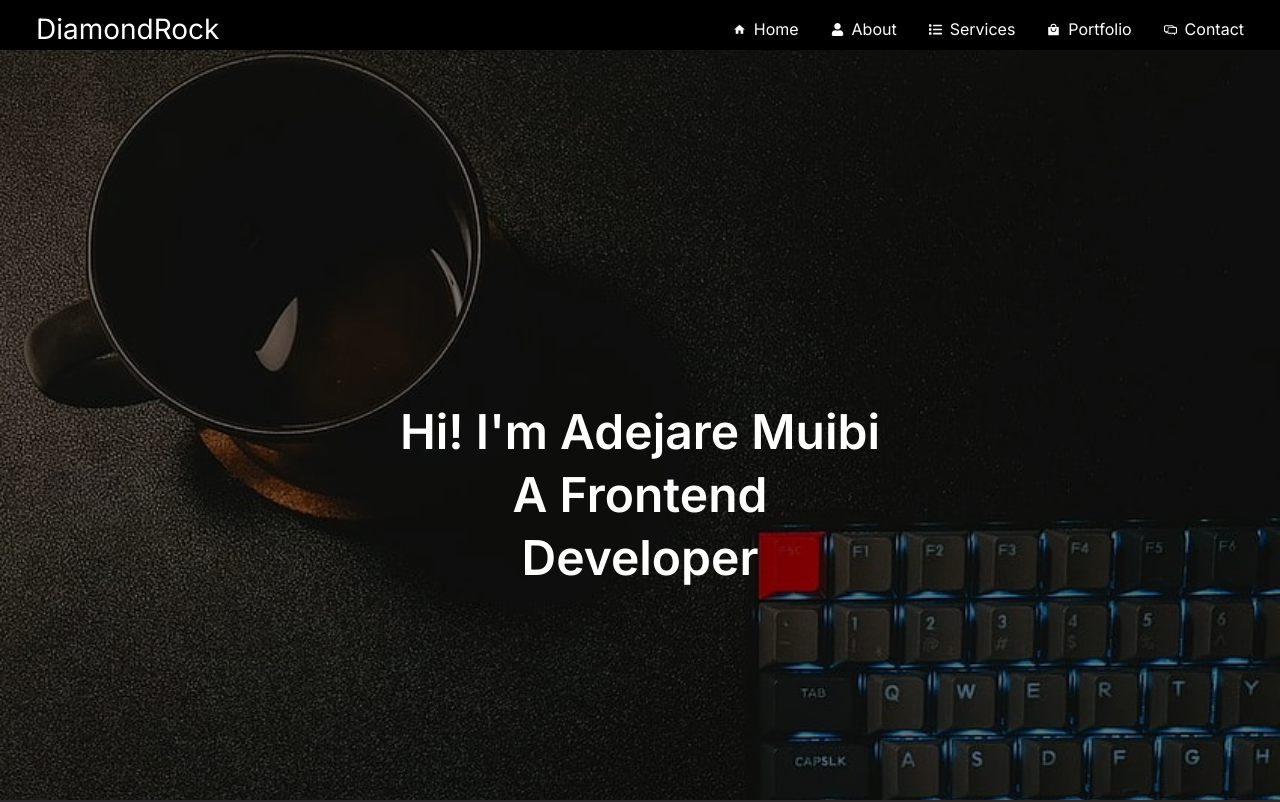
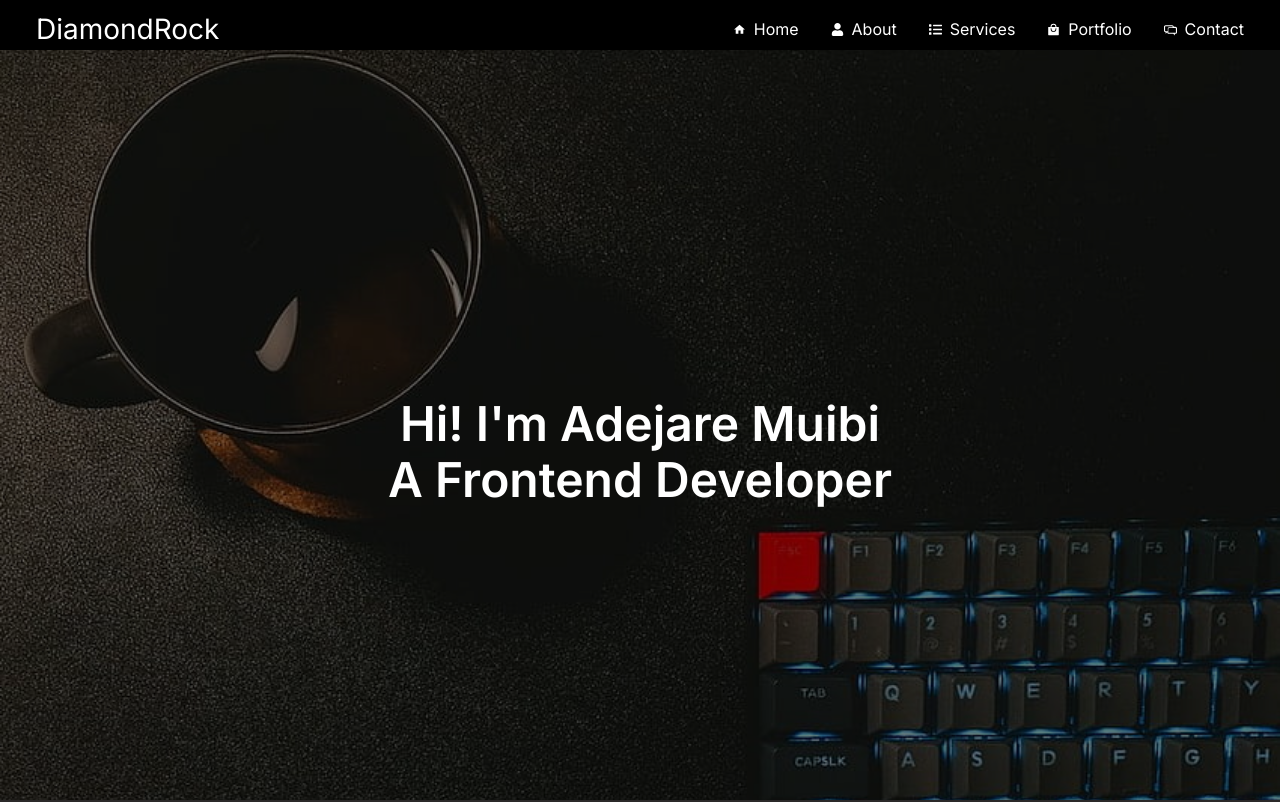
Before and after one commit to Adejare-Muibi/my-portfolio, a Next.js app: page / in a window 1280 px wide. Shown: the top 802 px of the page. Built offline with nearby package versions, Linux system fonts and the light colour scheme.

Commit message:
correction

```diff
--- a/src/components/About.jsx
+++ b/src/components/About.jsx
@@ -26,7 +26,7 @@ const About = () => {
   return (
     <div  id='about' className='flex bg-[#222222] flex-col gap-24 max-md:gap-[30px] justify-center items-center text-white w-[100%] max-md:overflow-x-hidden'>
       <div className='flex justify-around bg-[#2b2929] py-[50px] max-md:gap-[50px] max-md:justify-center items-center max-md:flex-col w-full max-md:overflow-x-hidden' data-aos="fade-up">
-      <div className='flex flex-col gap-4'>
+        <div className='flex flex-col gap-4'>
           <div className='flex flex-col gap-5 max-md:items-center'>
             <h1 className='text-[45px] font-bold'>About Me</h1>
             <h2 className='w-[40vw] max-md:w-[84vw]'>
@@ -59,7 +59,7 @@ const About = () => {
             </div>
             <div className='py-[5px] flex gap-[10px] max-md:flex-col'>
               <div className='flex items-center bg-[#96BB7C] max-md:justify-center hover:bg-white hover:text-[#96BB7C] rounded-[7px] py-2 px-6 max-md:px-28'>
-                <Link href={'#hire'}>HIRE ME</Link>
+                <Link href={'#contact'}>HIRE ME</Link>
               </div>
               <div className='flex items-center hover:bg-white hover:text-[#6C757D] bg-[#6C757D] rounded-[7px] py-2 px-6 max-md:justify-center max-md:px-28'>
                 <a href="/myCV.pdf" download="myCV.pdf">DOWNLOAD CV</a>
@@ -71,7 +71,7 @@ const About = () => {
           <Image className='rounded-[10px]' src={"/convo.jpg"} height={50} width={300} alt='me' />
         </div>
       </div>
-      <div className='flex max-md:flex-col max-md:gap-6 justify-around items-center w-[100%] max-md:overflow-x-hidden'>
+      <div className='flex max-md:flex-col max-md:gap-6 justify-around items-center w-[100%] max-md:overflow-x-hidden' data-aos="fade-up">
         <div className='flex lg:gap-[150px] gap-[12px]'>
           <div className='flex gap-5 flex-col'>
             <div className='flex gap-3 border-b-[0.5px] pb-[7px] items-center border-[#363434]'>
--- a/src/components/Header.jsx
+++ b/src/components/Header.jsx
@@ -92,8 +92,9 @@ const Header = () => {
                 </div>
             </div>
         </div>
-        <div className='flex absolute right-0 left-0 top-[50%] w-full justify-center items-center gap-2'>
-            <h1 className='text-5xl text-center font-semibold max-md:text-3xl w-[38vw] max-md:w-[75vw] leading-[63px]'>Hi! I&apos;m Adejare Muibi A Frontend Developer</h1>
+        <div className='flex flex-col absolute right-0 left-0 top-[50%] w-full justify-center items-center gap-2'>
+            <h1 className='text-5xl text-center font-semibold max-md:text-3xl'>Hi! I&apos;m Adejare Muibi</h1>
+            <h1 className='text-5xl text-center font-semibold max-md:text-3xl'>A Frontend Developer</h1>
         </div>
     </div>
   )
```
